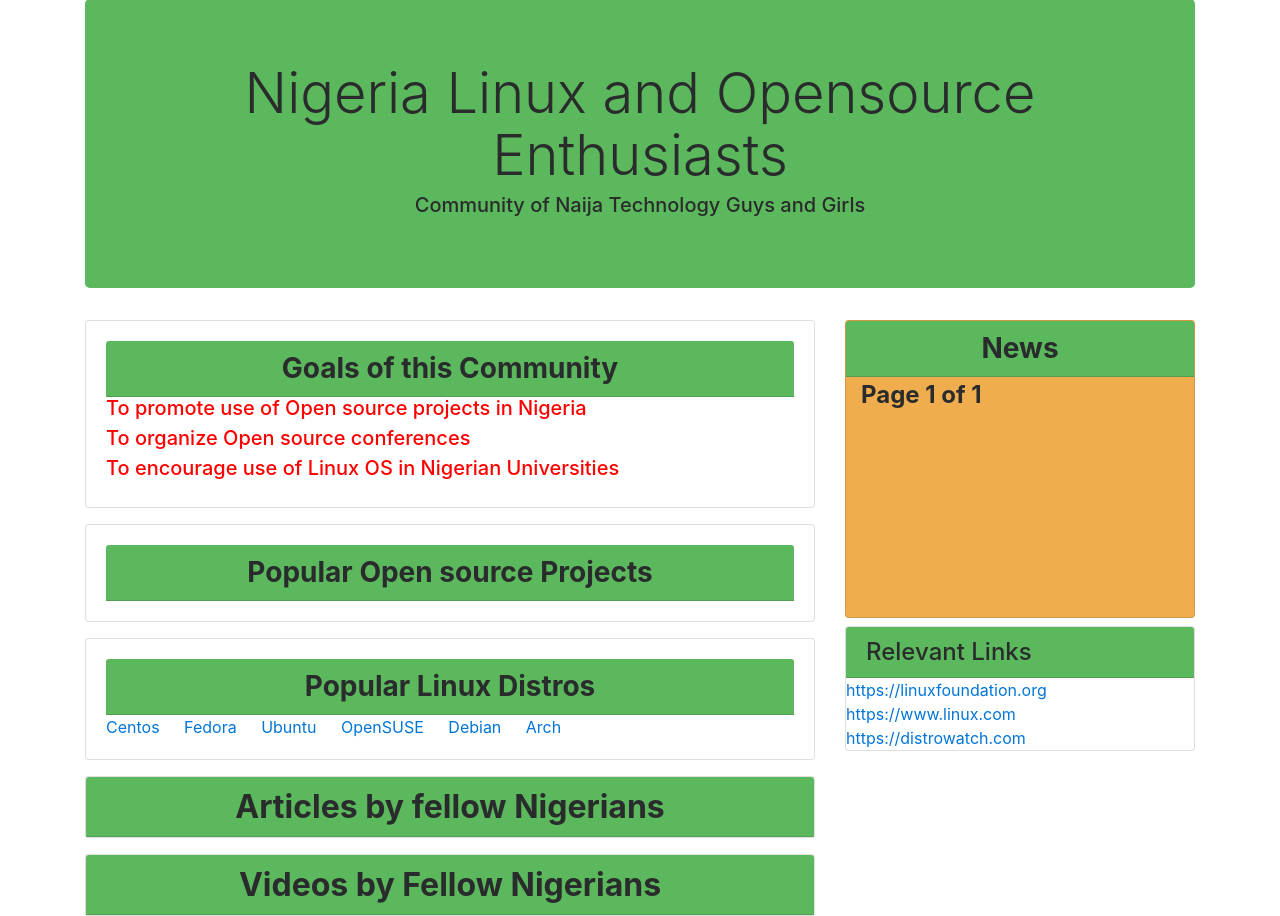
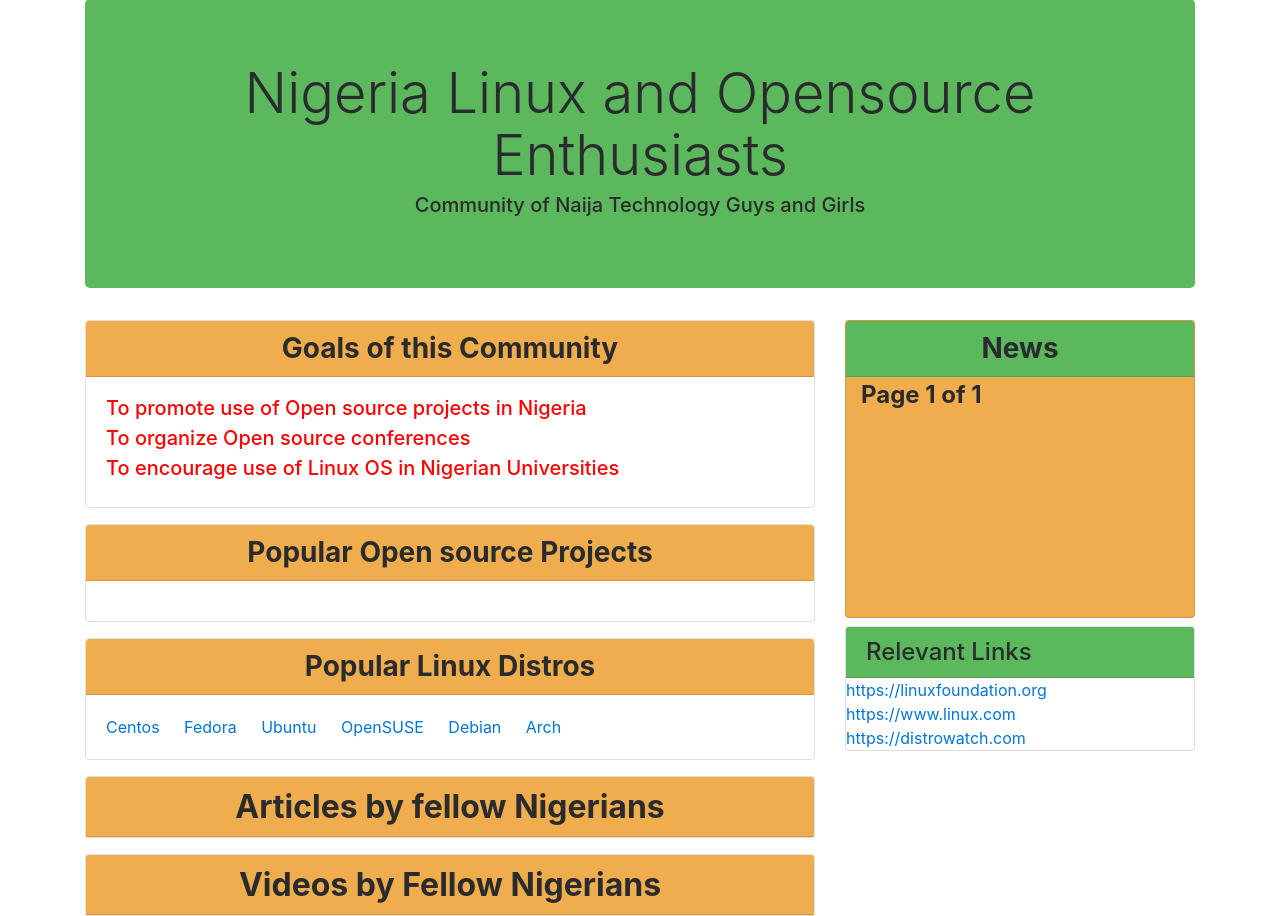
Before and after one commit to dolastack/naijalinux, a Django app: page / in a window 1280 px wide. Shown: the part 73-989 px from the top of the page. Run offline with Django 3.2, Linux system fonts and the light colour scheme; data that the repository does not hold is empty; parts of the project's set-up code (start-up, migrations or seed data) failed here and were passed over; some libraries are stand-ins or nearby versions.

Commit message:
card header

```diff
--- a/templates/base.html
+++ b/templates/base.html
@@ -47,11 +47,10 @@
       </div>
 
       <div class="row mt-3">   <!-- main rows -->
-
           {% block content %}
           {% endblock content %}
+      </div> <!-- main row -->
 
-      </div> <!-- main row -->
     </div> <!-- main container -->
     <!-- jQuery first, then Tether, then Bootstrap JS. -->
     <script src="https://code.jquery.com/jquery-3.1.1.slim.min.js" integrity="sha384-A7FZj7v+d/sdmMqp/nOQwliLvUsJfDHW+k9Omg/a/EheAdgtzNs3hpfag6Ed950n" crossorigin="anonymous"></script>
--- a/templates/blogposts/blog_display.html
+++ b/templates/blogposts/blog_display.html
@@ -1,5 +1,5 @@
 <div class="card mt-3" >
- <h2 class="card-header bg-success" style="font-weight: bold; text-align: center">Articles by fellow Nigerians</h2>
+ <h2 class="card-header bg-warning" style="font-weight: bold; text-align: center">Articles by fellow Nigerians</h2>
     {% for post in blogposts %}
       <div class="container-fluid">
         <h3><a href="{{ post.get_absolute_url }}">{{ post.title }}</a></h3>
--- a/templates/index.html
+++ b/templates/index.html
@@ -2,8 +2,8 @@
 {% block content %}
         <div class="col-md-8"> <!-- col-8 -->
           <div class="card ">
-             <div class="card-block">
-               <h3 class="card-header bg-success" style="font-weight: bold; text-align: center">Goals of this Community</h3>
+             <h3 class="card-header bg-warning" style="font-weight: bold; text-align: center">Goals of this Community</h3>
+               <div class="card-block">
                 <h5 style="color: red;">To promote use of Open source projects in Nigeria</h5>
                 <h5 style="color: red;">To organize Open source conferences</h5>
                 <h5 style="color: red;">To encourage use of Linux OS in Nigerian Universities</h5>
@@ -11,18 +11,18 @@
         </div>
 
           <div class="card mt-3" style="overflow-y:hidden;overflow-x:scroll">
-             <div class="card-block">
-               <h3 class="card-header bg-success" style="font-weight: bold; text-align: center">Popular Open source Projects</h3>
-
-              {% for entry in project_list %}
+              <h3 class="card-header bg-warning" style="font-weight: bold; text-align: center">Popular Open source Projects</h3>
+               <div class="card-block">
+                 {% for entry in project_list %}
                 <a href="{{ entry.url }}" class="card-link">{{ entry.name }} </a>
               {% endfor %}
             </div>
         </div>
 
       <div class="card mt-3" style="overflow-y:hidden;overflow-x:scroll">
+
+          <h3 class="card-header bg-warning" style="font-weight: bold; text-align: center">Popular Linux Distros</h3>
            <div class="card-block">
-          <h3 class="card-header bg-success" style="font-weight: bold; text-align: center">Popular Linux Distros</h3>
               <a href="https://www.centos.org/" class="card-link">Centos</a>
               <a href="https://getfedora.org/" class="card-link">Fedora</a>
               <a href="https://www.ubuntu.com/" class="card-link">Ubuntu</a>
@@ -36,7 +36,7 @@
       {% include "blogposts/blog_display.html" %}
 
           <div class="card mt-3" >
-            <h2 class="card-header bg-success" style="font-weight: bold; text-align: center">Videos by Fellow Nigerians</h2>
+            <h2 class="card-header bg-warning" style="font-weight: bold; text-align: center">Videos by Fellow Nigerians</h2>
               <div class="container">
                 {% include "clips/video_display.html" %}
               </div>
```
